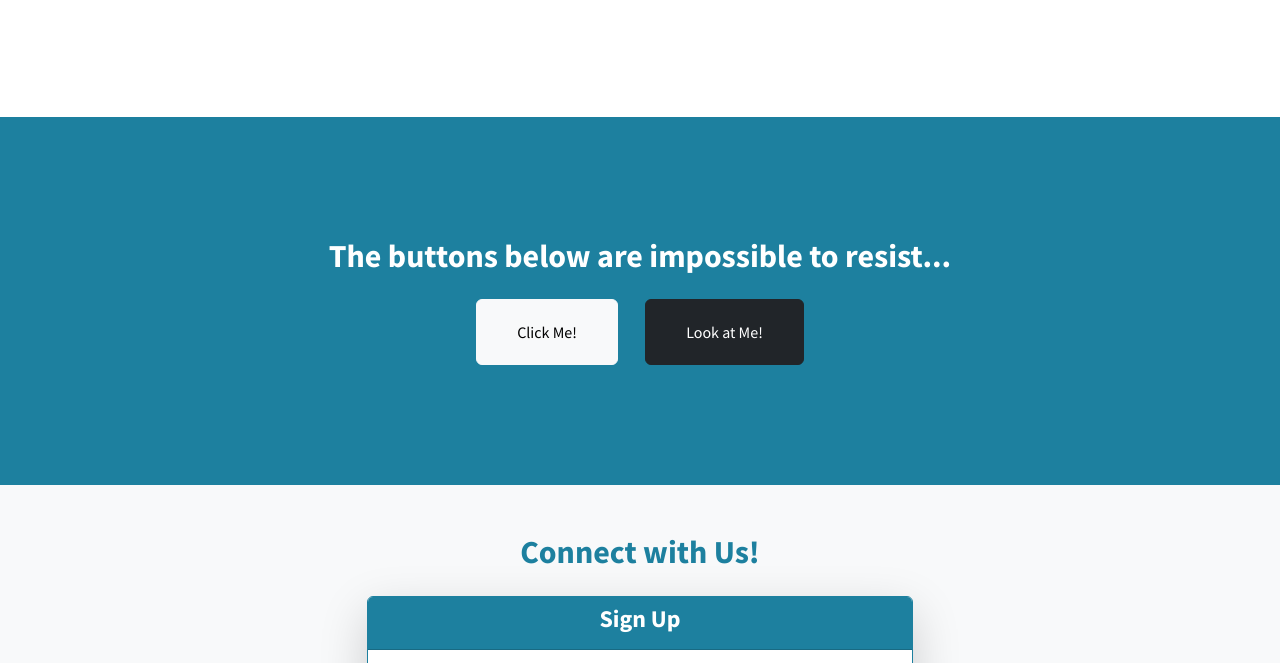
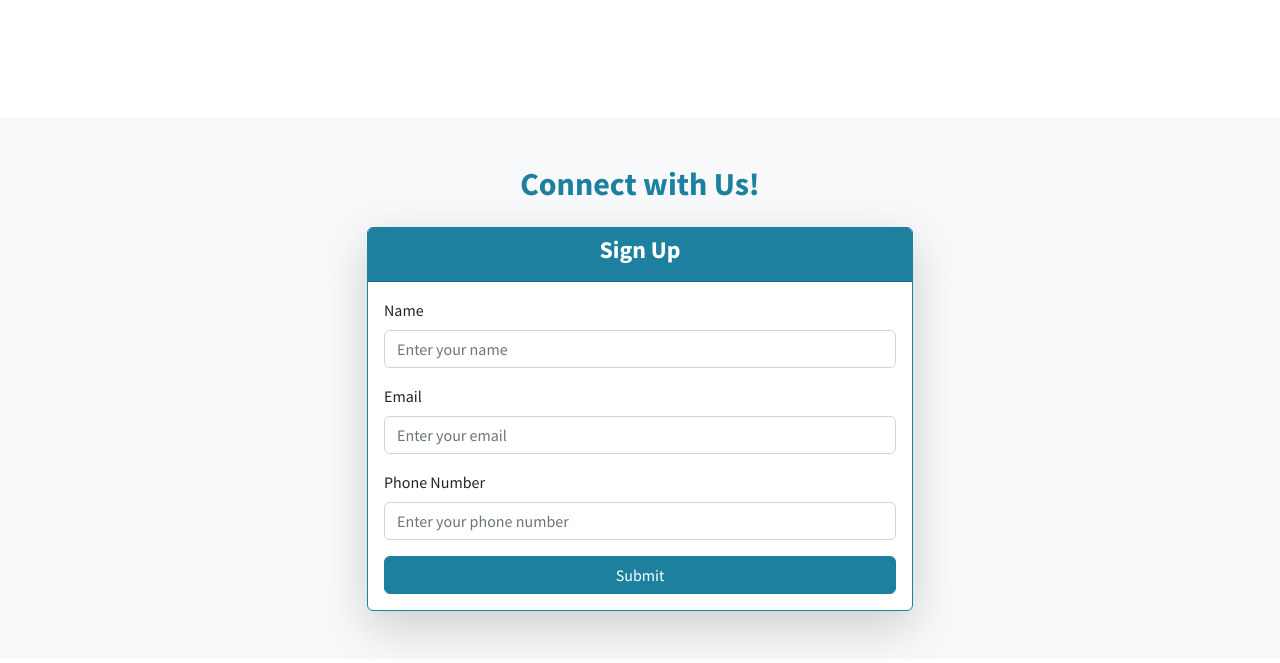
Before and after one commit to Faternauts/fathanmaulana.github.io, a plain HTML site: page index.html in a window 1280 px wide. Shown: the part 7448-8111 px from the top of the page. Drawn offline with nearby package versions, Linux system fonts and the light colour scheme.

Commit message:
ETS 5026231016

```diff
--- a/index.html
+++ b/index.html
@@ -475,14 +475,7 @@
         </div>
       </div>
     </section>
-    <!-- Call to Action-->
-    <section class="content-section bg-primary text-white">
-      <div class="container px-4 px-lg-5 text-center">
-        <h2 class="mb-4">The buttons below are impossible to resist...</h2>
-        <a class="btn btn-xl btn-light me-4" href="#!">Click Me!</a>
-        <a class="btn btn-xl btn-dark" href="#!">Look at Me!</a>
-      </div>
-    </section>
+
     <!-- Forms-->
     <section class="bg-light">
       <div class="container py-5">
```
